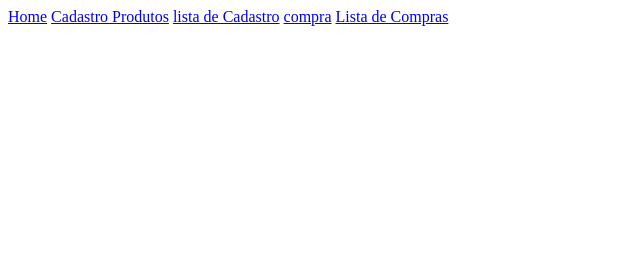
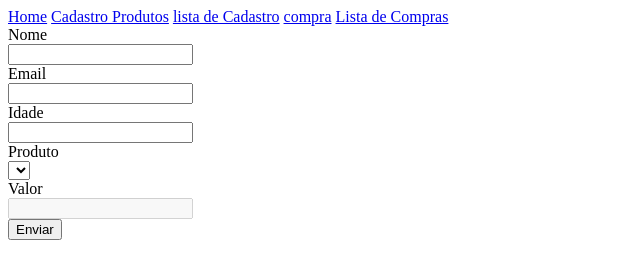
Before and after one commit to benioSilva/siteCompras, a plain HTML site: page 3compra.html in a window 1280 px wide. Shown: the whole page, without its empty margins (0-640 px from the left). Drawn offline with Linux system fonts and the light colour scheme.

Commit message:
finalizando etapa 1-3

```diff
--- a/3compra.html
+++ b/3compra.html
@@ -12,6 +12,35 @@
 <a href="3compra.html">compra</a>
 <a href="4lista.compra.html">Lista de Compras</a>
 <body>
+    <div>
+        <div>
+            <label for="">Nome</label><br>
+            <input type="text" id="nome3">
+        </div>
+        <div>
+            <label for="">Email</label><br>
+            <input type="text" id="email3">
+        </div>
+        <div>
+            <label for="">Idade</label><br>
+            <input type="text" id="idade3">
+        </div>
+        <div>
+            <label for="">Produto</label><br>
+            <select name="produtos" id="produtos3" onchange="onChangeProdutos()">
 
+            </select>
+        </div>
+        <div>
+            <label for="">Valor</label><br>
+            <input type="text" id="valor3" disabled>
+        </div>
+        <div>
+            <button id="botao3" type="button">Enviar</button>
+        </div>
+
+
+    </div>
+    <script src="3compra.js"></script>
 </body>
 </html>
--- /dev/null
+++ b/3compra.js
@@ -0,0 +1,26 @@
+function getElementCadastro1Storage() {
+    const cadastroProdutoStorage =  localStorage.getItem("cadastroProdutos")
+    console.log(cadastroProdutoStorage)
+    const cadastroProdutosObjeto = JSON.parse(cadastroProdutoStorage)
+    console.log(cadastroProdutosObjeto)
+    return cadastroProdutosObjeto
+}
+console.log(getElementCadastro1Storage())
+
+
+
+loadSelectProdutos()
+
+function loadSelectProdutos(){
+    document.getElementById("produtos3").innerHTML = ""
+    getElementCadastro1Storage().forEach(function(element, index) {
+        document.getElementById("produtos3").innerHTML += '<option value='+index+'>' +element.Nome1+'</option>'
+
+    });
+    document.getElementById("valor3").value = getElementCadastro1Storage()[0].Preco1
+}
+function onChangeProdutos(){
+    let produtosIndex = document.getElementById("produtos3").value
+    document.getElementById("valor3").value = getElementCadastro1Storage()[produtosIndex].Preco1
+}
+console.log(document.getElementById("produtos3").value)
```
Also changed, not shown: 1cadastro.produtos.html (+2 -2 lines), 1cadastroProdutos.js (+42 -13 lines), 2lista.cadastro.html (+5 -0 lines), 2lista.cadastro.js (+38 -0 lines).
